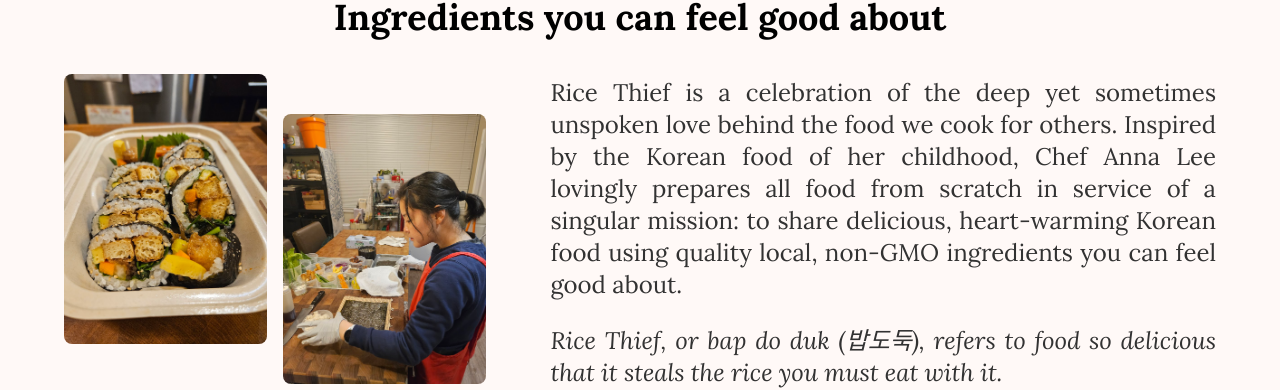
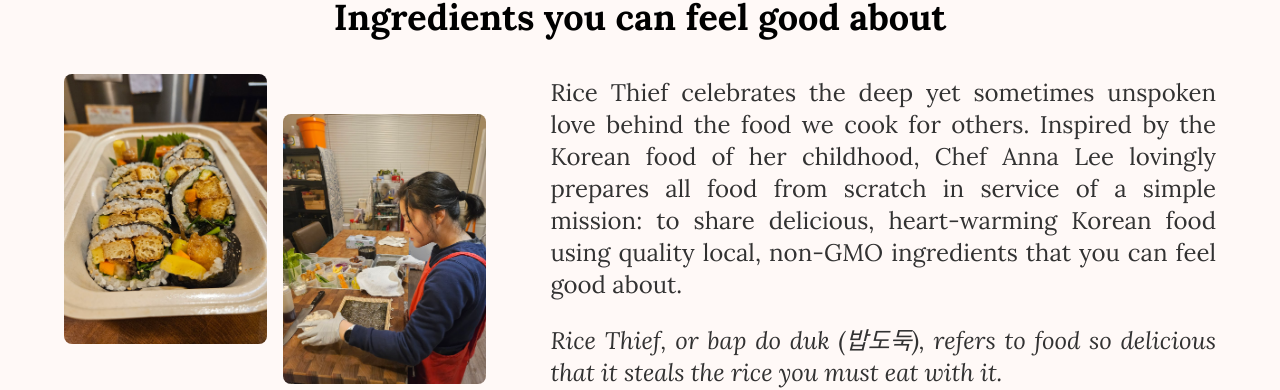
Before and after one commit to IanKBovard/ricethiefpdx, a React (Vite) app: page / in a window 1280 px wide. Shown: the part 514-904 px from the top of the page. Built offline with nearby package versions, Linux system fonts and the light colour scheme; a web font is replaced by a local one.

Commit message:
refine about text

```diff
--- a/src/Components/About.jsx
+++ b/src/Components/About.jsx
@@ -18,12 +18,12 @@
       </div>
       <div className='text-brand-black lg:col-span-3 mt-10'>
         <p className='text-justify md:text-2xl'>
-          Rice Thief is a celebration of the deep yet sometimes
-          unspoken love behind the food we cook for others. Inspired
-          by the Korean food of her childhood, Chef Anna Lee lovingly
-          prepares all food from scratch in service of a singular
-          mission: to share delicious, heart-warming Korean food using
-          quality local, non-GMO ingredients you can feel good about.
+          Rice Thief celebrates the deep yet sometimes unspoken love
+          behind the food we cook for others. Inspired by the Korean
+          food of her childhood, Chef Anna Lee lovingly prepares all
+          food from scratch in service of a simple mission: to share
+          delicious, heart-warming Korean food using quality local,
+          non-GMO ingredients that you can feel good about.
         </p>
         <br />
         <p className='text-justify md:text-2xl italic'>
```
